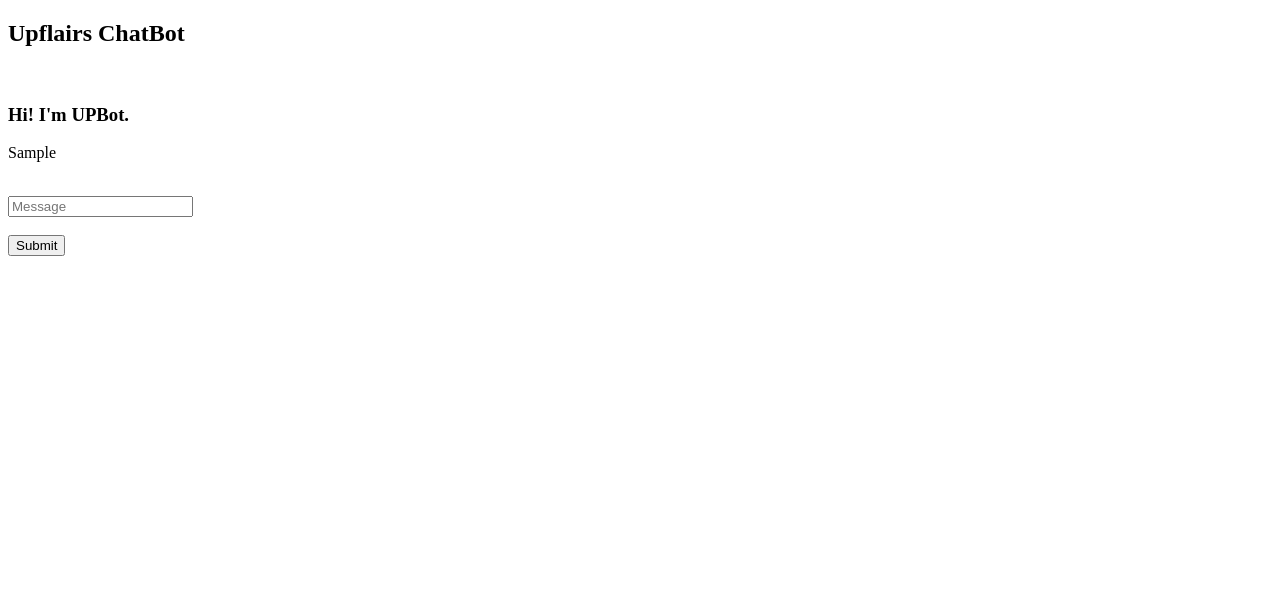
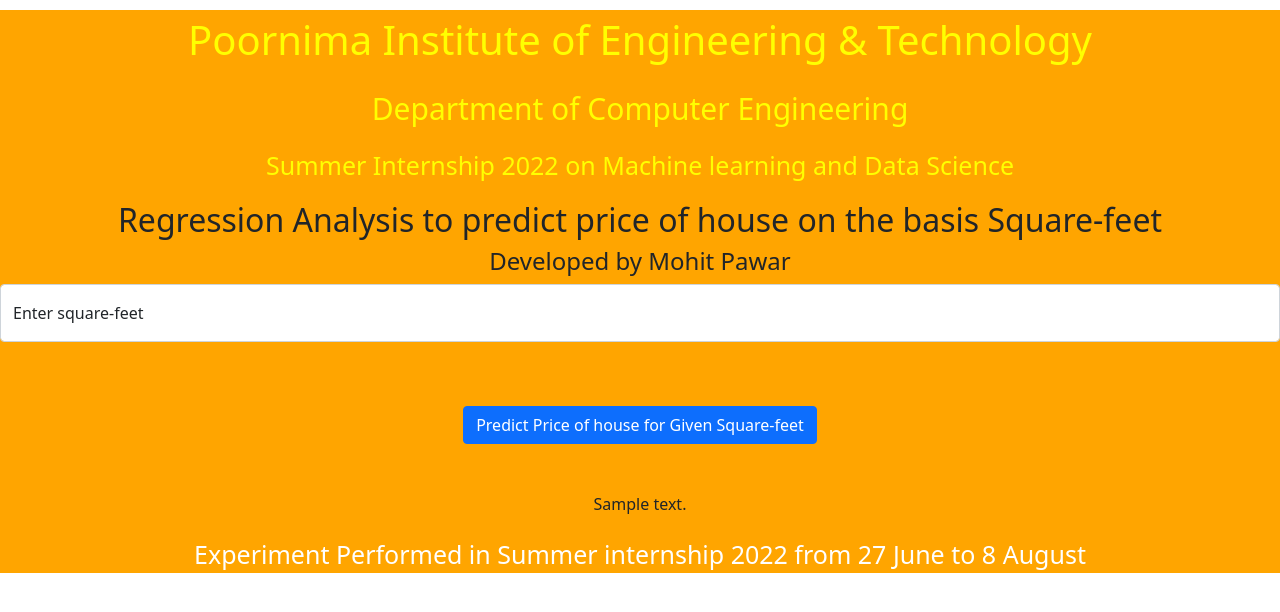
Before and after one commit to mohitpawar17/Linear_regression_assignment1, a Flask app: template templates/index.html in a window 1280 px wide. Shown: the top 612 px of the page. Run offline with Flask 2, Linux system fonts and the light colour scheme; the template is opened without the code that fills it: most values are stand-ins (such as "Sample title", 1, 10 or a date in 2020); parts of the project's set-up code (start-up, migrations or seed data) failed here and were passed over.

Commit message:
Update index.html

```diff
--- a/templates/index.html
+++ b/templates/index.html
@@ -1,26 +1,64 @@
 <!DOCTYPE html>
-<html lang="en">
+<html >
+<!--From https://codepen.io/frytyler/pen/EGdtg-->
+<head>
+<title>Machine Learning  Linear Regression Deployment</title>
+<meta charset="UTF-8">
 
-<head>
-    <meta charset="UTF-8">
-    <meta name="viewport" content="width=device-width, initial-scale=1.0">
-    <title>ChatBot </title>
+<link href='https://fonts.googleapis.com/css?family=Open+Sans+Condensed:300' rel='stylesheet' type='text/css'>
+<!-- JavaScript Bundle with Popper -->
+
+<script src="https://cdn.jsdelivr.net/npm/bootstrap@5.2.0/dist/js/bootstrap.bundle.min.js" integrity="sha384-A3rJD856KowSb7dwlZdYEkO39Gagi7vIsF0jrRAoQmDKKtQBHUuLZ9AsSv4jD4Xa" crossorigin="anonymous"></script>
+<link href="https://cdn.jsdelivr.net/npm/bootstrap@5.0.0-beta1/dist/css/bootstrap.min.css" rel="stylesheet" integrity="sha384-giJF6kkoqNQ00vy+HMDP7azOuL0xtbfIcaT9wjKHr8RbDVddVHyTfAAsrekwKmP1" crossorigin="anonymous">
+<style><!DOCTYPE html>
+
+h1 {text-align: center;}
+h2 {text-align: center;}
+h3 {text-align: center;}
+p {text-align: center;}
+div {text-align: center;}
+</style>
 </head>
 
 <body>
 
-    <div style="color:black">
+<div class="" style="background-color:orange;" >
+<div class="clearfix">
 
-	     <h2>Upflairs ChatBot</h2>
-		<br>
-		<h3>Hi! I'm UPBot.</h3>
-	    <form method= "POST">
-		<p>{{ response1 }}<p><br>
-            <input type="text" name="message" placeholder="Message" required="required">
-            <br>
- 	    <br>
-	    <input type= "submit" value = "Submit">
-	    </form>
-            <br>
+<div class="col-md-12">
+<center><p style="font-size:40px;color:yellow;margin-top:10px;">Poornima Institute of Engineering & Technology</p></center>
+<center><p style="font-size:30px;color:yellow;margin-top:10px;">Department of Computer Engineering</p></center>
+<center><p style="font-size:25px;color:yellow;margin-top:10px;">Summer Internship 2022 on Machine learning and Data Science</p></center>
+</div>
 
-<body>
+<div class="login">
+<h2 >Regression Analysis to predict price of house on the basis Square-feet</h2>
+<h4>Developed by Mohit Pawar</h4>
+<!-- Main Input For Receiving Query to our ML -->
+<form action="{{ url_for('predict')}}"method="get">
+<div class="form-floating mb-3">
+
+<input type="number" class="form-control" id="exp" name="exp" step="any" min="500" max="10000" placeholder="0" required="required">
+<label for="floatingInput">Enter square-feet </label>
+</div>
+<br>
+
+<br>
+<button type="submit" class="btn btn-primary btn-block btn-large">Predict Price of house for Given Square-feet</button>
+</form>
+<br>
+<br>
+{{ prediction_text }}
+
+</div>
+
+<div class="" style="background-color:orange;" >
+<div class="clearfix">
+
+<div class="col-md-12">
+ <center><p style="font-size:25px;color:white;margin-top:20px;">Experiment Performed in Summer internship 2022 from 27 June to 8 August </p></center>
+</div>
+</div>
+</div>
+</body>
+</html>
```
